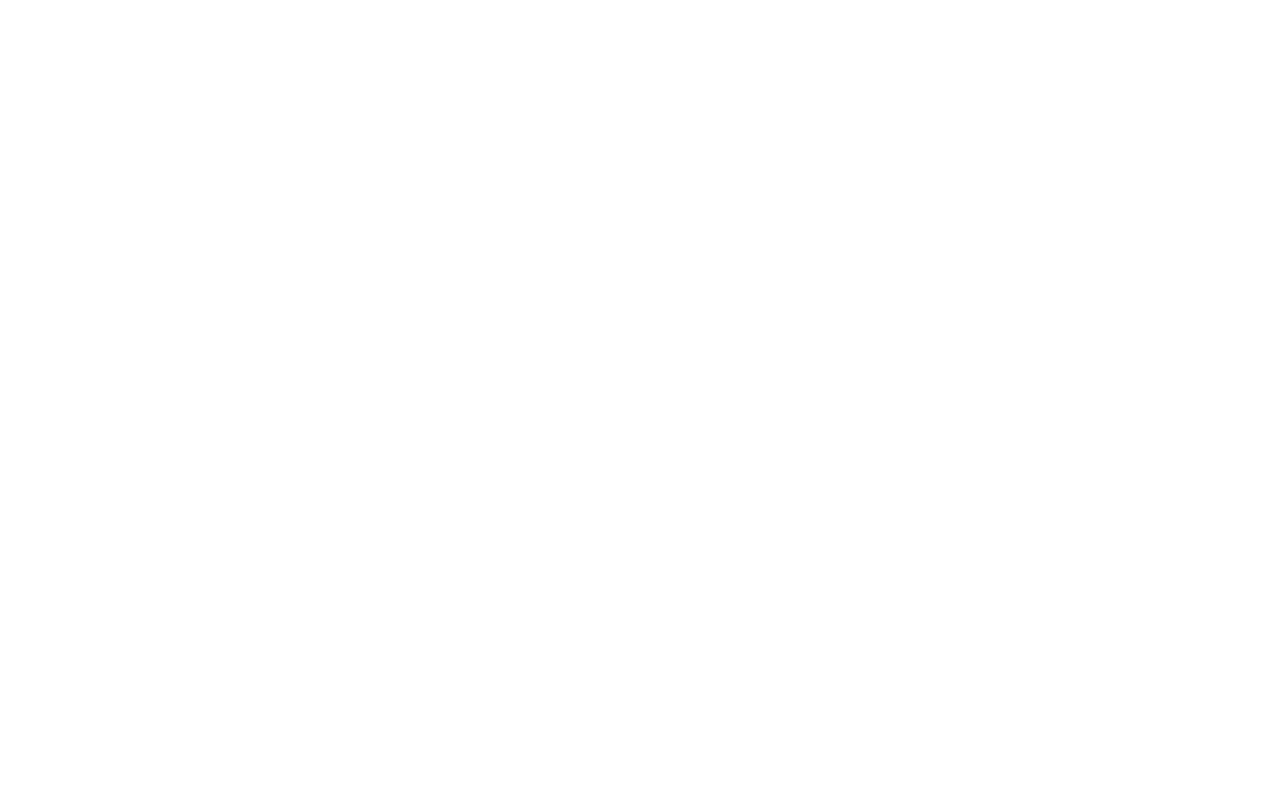
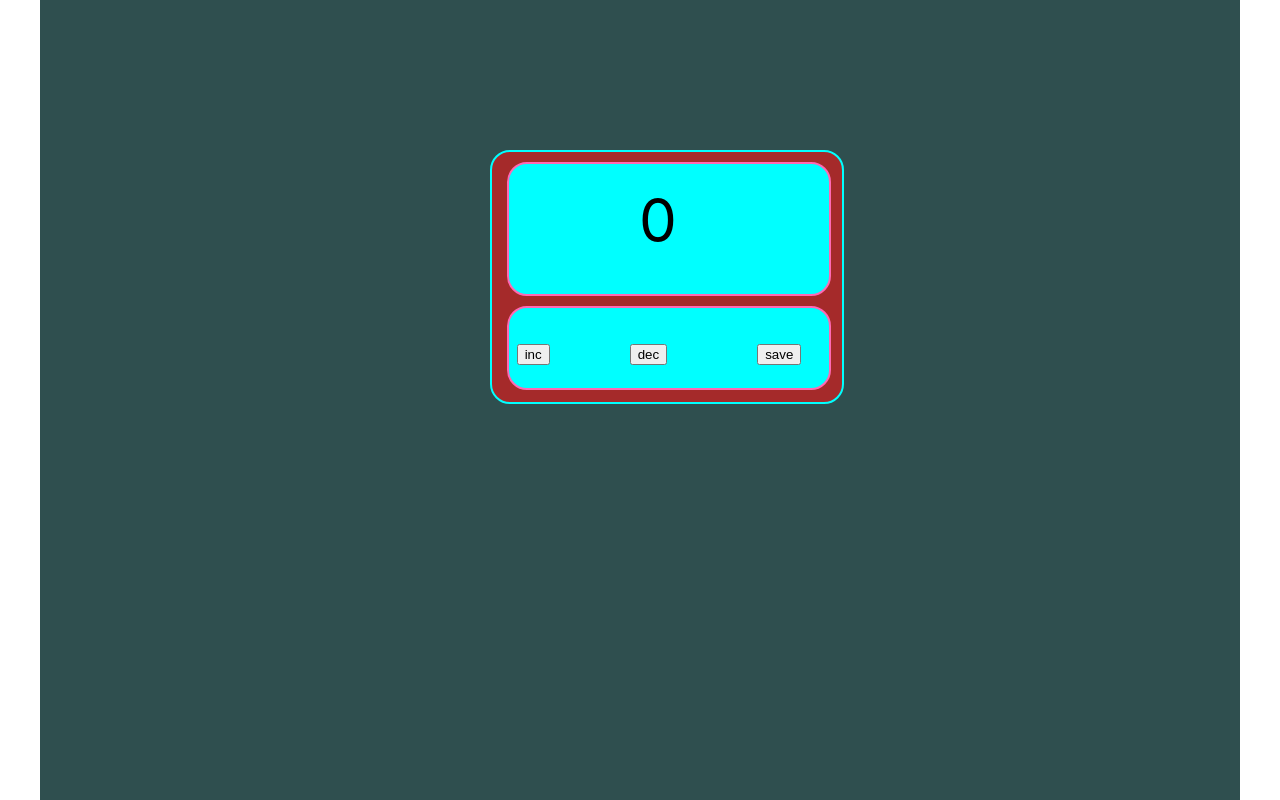
Before and after one commit to Samurai-way/Counter_version2, a React (Create React App) app: page / in a window 1280 px wide. Built offline with nearby package versions, Linux system fonts and the light colour scheme.

Commit message:
components, input, buttons

```diff
--- a/src/App.css
+++ /dev/null
@@ -1,38 +0,0 @@
-.App {
-  text-align: center;
-}
-
-.App-logo {
-  height: 40vmin;
-  pointer-events: none;
-}
-
-@media (prefers-reduced-motion: no-preference) {
-  .App-logo {
-    animation: App-logo-spin infinite 20s linear;
-  }
-}
-
-.App-header {
-  background-color: #282c34;
-  min-height: 100vh;
-  display: flex;
-  flex-direction: column;
-  align-items: center;
-  justify-content: center;
-  font-size: calc(10px + 2vmin);
-  color: white;
-}
-
-.App-link {
-  color: #61dafb;
-}
-
-@keyframes App-logo-spin {
-  from {
-    transform: rotate(0deg);
-  }
-  to {
-    transform: rotate(360deg);
-  }
-}
--- /dev/null
+++ b/src/App.module.css
@@ -0,0 +1,6 @@
+.wrapper{
+    width: 1200px;
+    background-color: darkslategray;
+    height: 800px;
+    margin: 0 auto;
+}
--- a/src/App.tsx
+++ b/src/App.tsx
@@ -1,13 +1,16 @@
-import React from 'react';
-import logo from './logo.svg';
-import './App.css';
+import React, {useState} from 'react';
+import a from './App.module.css'
+import {FirstCounter} from "./components/First_Counter/first_Counter";
 
 function App() {
-  return (
-    <div className="App">
 
-    </div>
-  );
+    let [value, setValue]=useState(0)
+
+    return (
+        <div className={a.wrapper}>
+            <FirstCounter value={value}/>
+        </div>
+    );
 }
 
 export default App;
--- /dev/null
+++ b/src/components/First_Counter/first.Counter.module.css
@@ -0,0 +1,37 @@
+.counter_wrapper{
+    width: 350px;
+    height: 250px;
+    border: 2px solid black;
+    margin: 150px 450px;
+    display: inline-block;
+    border: 2px solid cyan;
+    border-radius: 20px;
+    background-color: brown;
+}
+.value{
+    width: 320px;
+    height: 130px;
+    margin: 10px 15px;
+    border: 2px solid hotpink;
+    border-radius: 20px;
+    background-color: cyan;
+}
+.button_wrapper{
+    width: 320px;
+    height: 80px;
+    margin: 10px 15px;
+    border: 2px solid hotpink;
+    border-radius: 20px;
+    background-color: cyan;
+    display: flex;
+    justify-content: center;
+}
+.inc{
+    margin: 35px 60px 0px 50px;
+}
+.dec{
+    margin: 35px 70px 10px 20px;
+}
+.save{
+    margin: 35px 70px 10px 20px;
+}
--- /dev/null
+++ b/src/components/First_Counter/first_Counter.tsx
@@ -0,0 +1,29 @@
+import React from 'react';
+import f from "./first.Counter.module.css";
+import {UniversalValue} from "../iniversalValue/universalValue";
+import {UniversalButton} from "../universalButton/universalButton";
+
+type ValuePropsType = {
+    value: number
+}
+
+export const FirstCounter = (props:ValuePropsType) => {
+    return (
+        <div className={f.counter_wrapper}>
+            <div className={f.value}>
+                <UniversalValue value={props.value}/>
+            </div>
+            <div className={f.button_wrapper}>
+                <div className={f.inc}>
+                    <UniversalButton name={'inc'} callBack={()=>{}}/>
+                </div>
+                <div className={f.dec}>
+                    <UniversalButton name={'dec'} callBack={()=>{}}/>
+                </div>
+               <div className={f.save}>
+                   <UniversalButton name={'save'} callBack={()=>{}}/>
+               </div>
+            </div>
+        </div>
+    );
+};
--- /dev/null
+++ b/src/components/iniversalValue/universalValue.module.css
@@ -0,0 +1,4 @@
+.value{
+    font-size: 60px;
+    margin: 20px 130px;
+}
--- /dev/null
+++ b/src/components/iniversalValue/universalValue.tsx
@@ -0,0 +1,14 @@
+import React from 'react';
+import v from './universalValue.module.css'
+
+type PropsUniversalValueType = {
+    value: number
+}
+
+export const UniversalValue = (props: PropsUniversalValueType) => {
+    return (
+        <div className={v.value}>
+            {props.value}
+        </div>
+    );
+};
--- /dev/null
+++ b/src/components/universalButton/universalButton.tsx
@@ -0,0 +1,19 @@
+import React from 'react';
+
+type UniversalButtonProps = {
+    name: string
+    callBack: () => void
+}
+
+export const UniversalButton = (props: UniversalButtonProps) => {
+
+    const onCLickHandler = () => {
+        console.log('ky')
+    }
+
+    return (
+        <div>
+            <button onClick={onCLickHandler}>{props.name}</button>
+        </div>
+    );
+};
```
